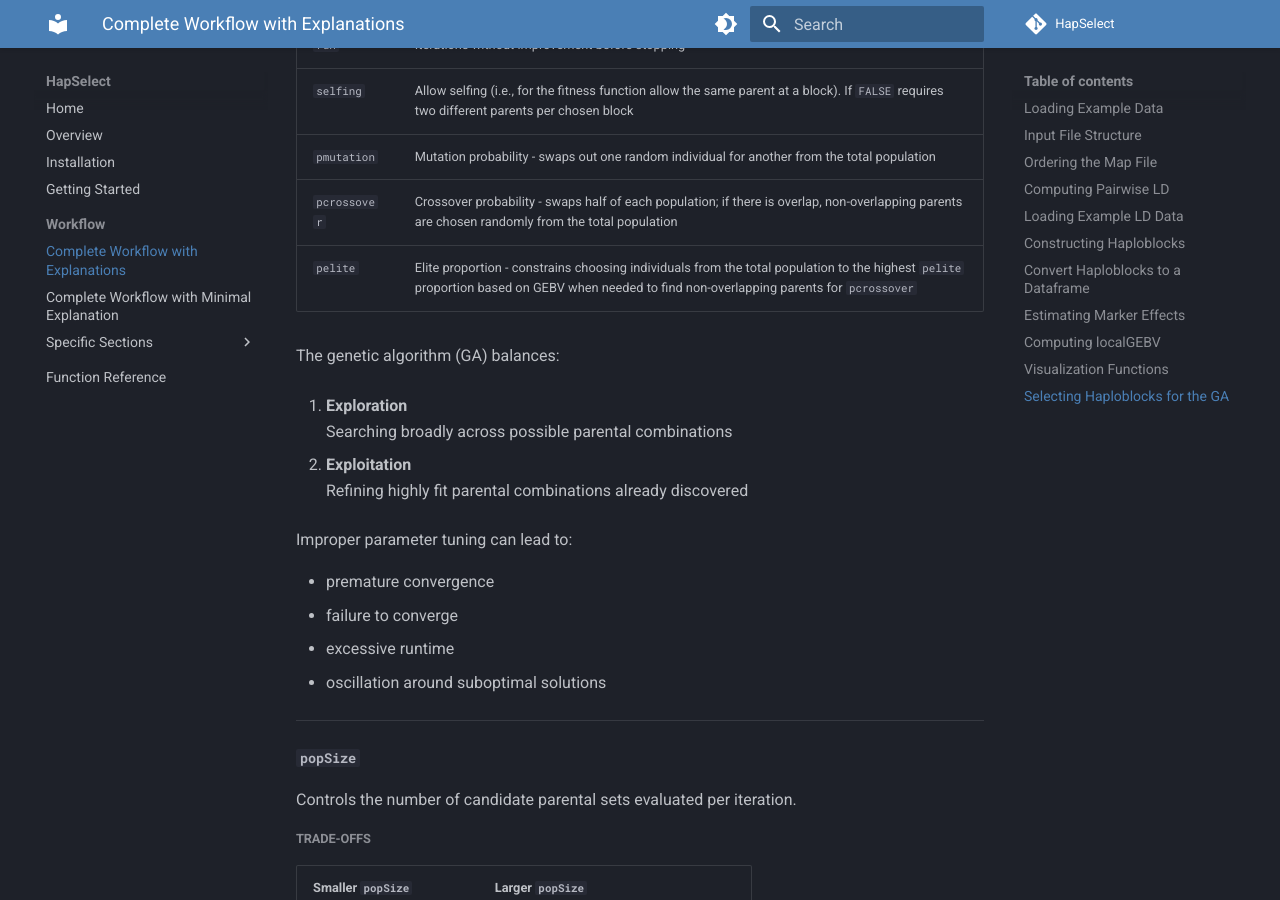
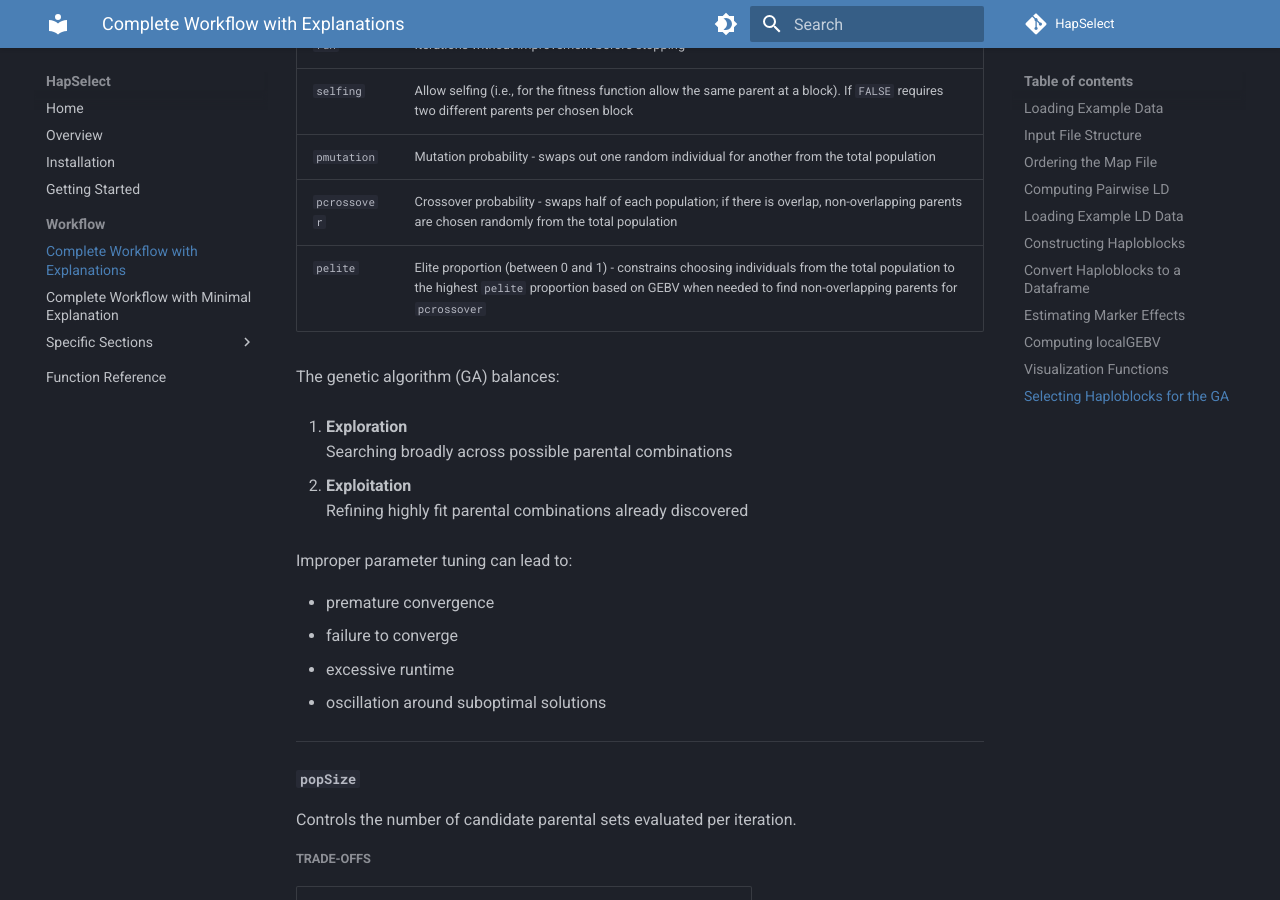
Before and after one commit to wrshf7/HapSelect-Docs, an MkDocs documentation site: the page built from docs/workflow/example_workflow.md, in a window 1280 px wide and 900 px high, scrolled down 19177 px. Built offline with MkDocs 1.6.1 and Material for MkDocs 9.7.7, drawn with Linux system fonts in a browser that asks for light colours; comment, search, counter and statistics services are not loaded.

Commit message:
Update example_workflow.md

```diff
--- a/docs/workflow/example_workflow.md
+++ b/docs/workflow/example_workflow.md
@@ -800,7 +800,7 @@ GA_output <- genetic_algorithm(
 | `selfing` | Allow selfing (i.e., for the fitness function allow the same parent at a block). If `FALSE` requires two different parents per chosen block |
 | `pmutation` | Mutation probability - swaps out one random individual for another from the total population |
 | `pcrossover` | Crossover probability - swaps half of each population; if there is overlap, non-overlapping parents are chosen randomly from the total population |
-| `pelite` | Elite proportion - constrains choosing individuals from the total population to the highest `pelite` proportion based on GEBV when needed to find non-overlapping parents for `pcrossover` |
+| `pelite` | Elite proportion (between 0 and 1) - constrains choosing individuals from the total population to the highest `pelite` proportion based on GEBV when needed to find non-overlapping parents for `pcrossover` |
 
 The genetic algorithm (GA) balances:
 
```
